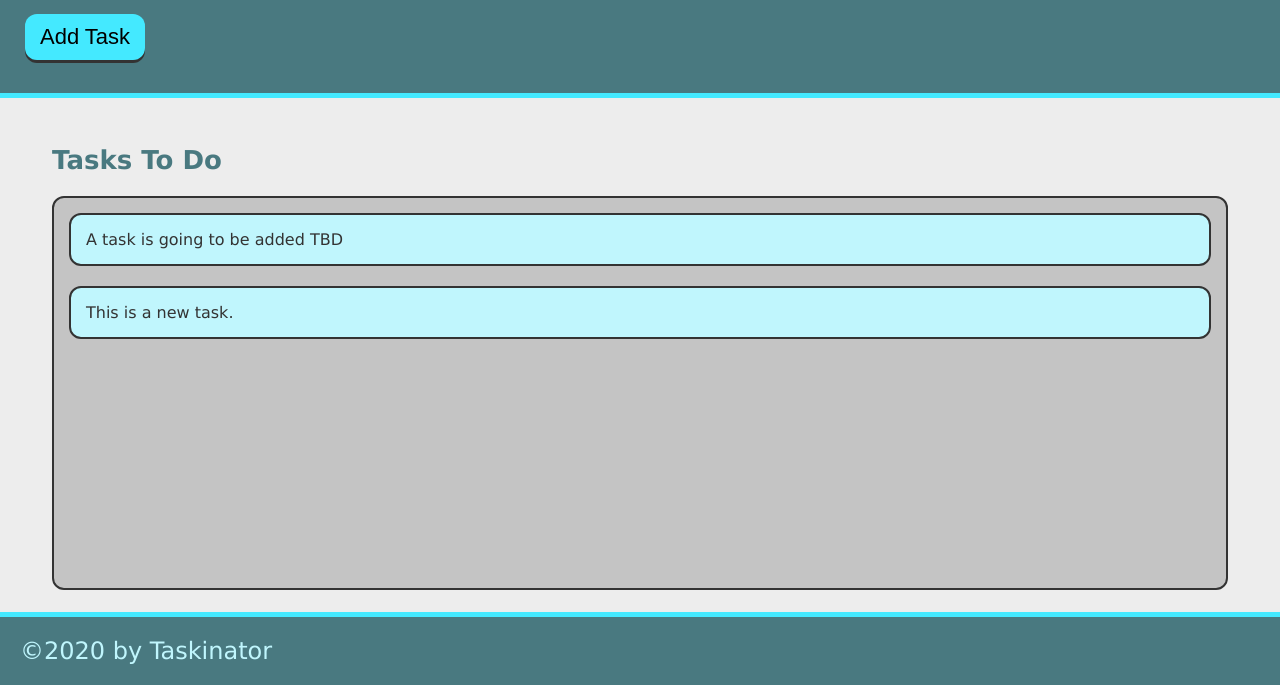
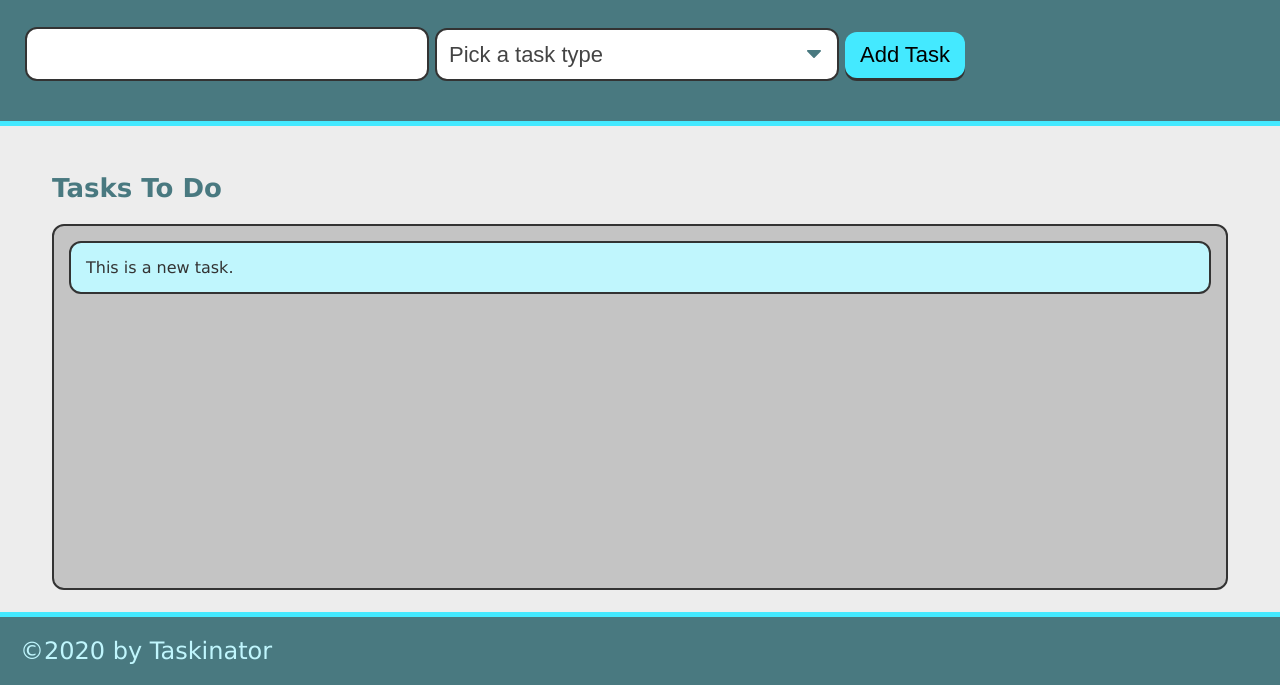
Before and after one commit to omarx88/taskinator, a plain HTML site: page index.html in a window 1280 px wide. Shown: the part 115-800 px from the top of the page. Drawn offline with Linux system fonts and the light colour scheme.

Commit message:
add the task form

```diff
--- a/index.html
+++ b/index.html
@@ -15,16 +15,31 @@
     <header>
         <h1 class="page-title">Taskinator</h1>
         <p>Click the button below to add a new task!</p>
-        <button class="btn" id="save-task">Add Task</button>
+        <form id="task-form">
+            <div class="form-group">
+                <input type="text" name="task-name" palceholder="Enter Task Name" />
+            </div>
+
+            <div class="form-group">
+                <select name="task-type" class="select-dropdown">
+                    <option value="" disabled selected>Pick a task type</option>
+                    <option value="Print">Print</option>
+                    <option value="Web">Web</option>
+                    <option value="Mobile">Mobile</option>
+                </select>
+            </div>
+
+            <div class="form-group">
+                <button class="btn" id="save-task" type="submit">Add Task</button>
+            </div>
+        </form>
     </header>
 
 
 <main class="page-content">
     <section class="task-list-wrapper">
         <h2 class="list-title">Tasks To Do</h2>
-        <ul class="task-list" id="tasks-to-do">
-            <li class="task-item">A task is going to be added TBD</li>
-        </ul>
+        <ul class="task-list" id="tasks-to-do"></ul>
     </section>
 </main>
 
```
